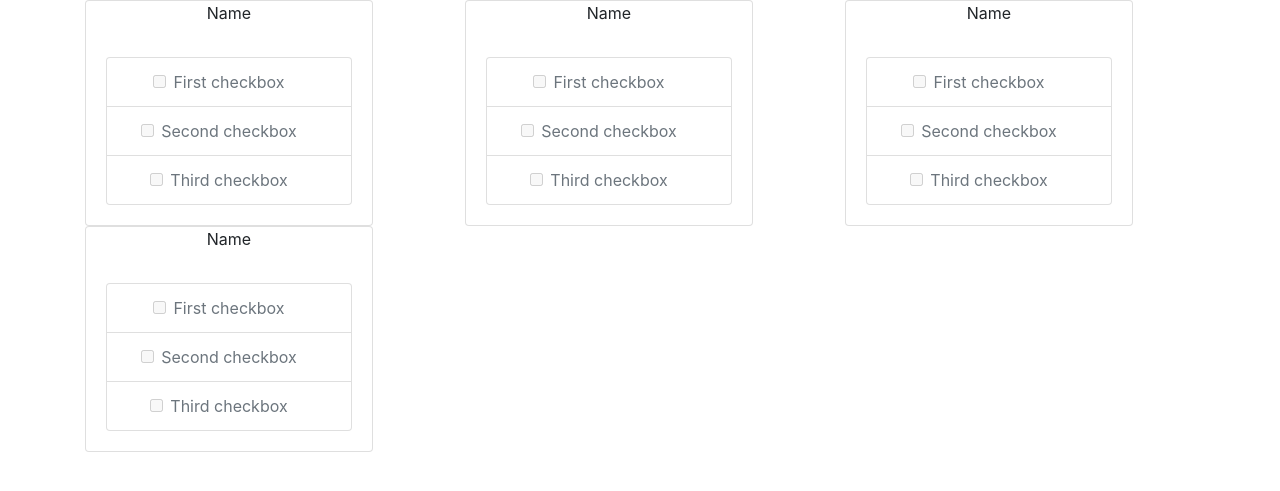
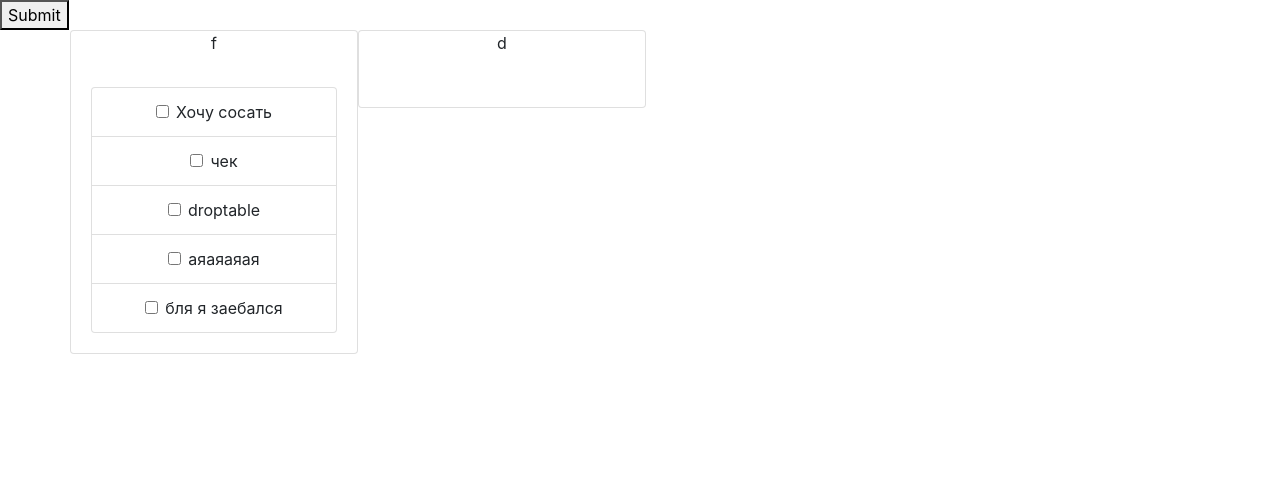
Before and after one commit to LeftTry/WishListProject, a Django app: page / in a window 1280 px wide. Shown: the part 76-567 px from the top of the page. Run offline with Django 4.2, Linux system fonts and the light colour scheme; a user stored in the database is signed in; data comes from the database, SQL or seed files in the repository; both versions use the stored data as it was after the commit; some libraries are stand-ins or nearby versions.

Commit message:
Making a list of wishlists.

```diff
--- a/WishListProject/WishList/models.py
+++ b/WishListProject/WishList/models.py
@@ -1,9 +1,17 @@
+from random import randint
+
 from django.db import models
+from django.db.models import Count
+
 
 class Object(models.Model):
     name = models.CharField(max_length=200)
     description = models.CharField(max_length=2000)
 
 class Person(models.Model):
+    def random(self):
+        count = self.aggregate(count=Count('id'))['count']
+        random_index = randint(0, count - 1)
+        return self.all()[random_index]
     name = models.CharField(max_length=20)
     all_ids = models.JSONField(default=list)
--- a/WishListProject/WishList/templates/list_of_wishlists.html
+++ b/WishListProject/WishList/templates/list_of_wishlists.html
@@ -25,93 +25,36 @@
       </form>
   </div>
 </nav>
+<form method="post">
+    {% csrf_token %}
+<button type="submit">Submit</button>
 <div class="container text-center">
-  <div class="row row-cols-2">
-    <div class="col">
+  <div class="row align-items-start">
+      {% if list_of_lists %}
+      {% for name, list_of_wishes in list_of_lists.items %}
         <div class="card" style="width: 18rem;">
-            <div class="card-title">Name</div>
+            <div class="card-title"> {{name}}</div>
             <div class="card-body">
                 <ul class="list-group">
+                    {%for wish in list_of_wishes%}
                     <li class="list-group-item">
-                        <input class="form-check-input me-1" type="checkbox" value="" id="firstCheckbox1" disabled>
-                        <label class="form-check-label" for="firstCheckbox1">First checkbox</label>
+                        <div class="form-check">
+                        <input class="form-check-input me-1" type="checkbox" value="{{wish.name}}" name = "bro" id = "olo">
+                        <label class="form-check-label" for="olo"> {{wish.name}}</label>
+                        </div>
                     </li>
-                    <li class="list-group-item">
-                        <input class="form-check-input me-1" type="checkbox" value="" id="secondCheckbox1" disabled>
-                        <label class="form-check-label" for="secondCheckbox1">Second checkbox</label>
-                    </li>
-                    <li class="list-group-item">
-                        <input class="form-check-input me-1" type="checkbox" value="" id="thirdCheckbox1" disabled>
-                        <label class="form-check-label" for="thirdCheckbox1">Third checkbox</label>
-                    </li>
+                    {%endfor%}
                 </ul>
             </div>
         </div>
-    </div>
+      {% endfor %}
+    {% else %}
+      <p>You have not added any wishes.</p>
+    {% endif %}
     <div class="col">
-        <div class="card" style="width: 18rem;">
-            <div class="card-title">Name</div>
-            <div class="card-body">
-                <ul class="list-group">
-                    <li class="list-group-item">
-                        <input class="form-check-input me-1" type="checkbox" value="" id="firstCheckbox2" disabled>
-                        <label class="form-check-label" for="firstCheckbox2">First checkbox</label>
-                    </li>
-                    <li class="list-group-item">
-                        <input class="form-check-input me-1" type="checkbox" value="" id="secondCheckbox2" disabled>
-                        <label class="form-check-label" for="secondCheckbox2">Second checkbox</label>
-                    </li>
-                    <li class="list-group-item">
-                        <input class="form-check-input me-1" type="checkbox" value="" id="thirdCheckbox2" disabled>
-                        <label class="form-check-label" for="thirdCheckbox2">Third checkbox</label>
-                    </li>
-                </ul>
-            </div>
-        </div>
-    </div>
-    <div class="col">
-        <div class="card" style="width: 18rem;">
-            <div class="card-title">Name</div>
-            <div class="card-body">
-                <ul class="list-group">
-                    <li class="list-group-item">
-                        <input class="form-check-input me-1" type="checkbox" value="" id="firstCheckbox3" disabled>
-                        <label class="form-check-label" for="firstCheckbox3">First checkbox</label>
-                    </li>
-                    <li class="list-group-item">
-                        <input class="form-check-input me-1" type="checkbox" value="" id="secondCheckbox3" disabled>
-                        <label class="form-check-label" for="secondCheckbox3">Second checkbox</label>
-                    </li>
-                    <li class="list-group-item">
-                        <input class="form-check-input me-1" type="checkbox" value="" id="thirdCheckbox3" disabled>
-                        <label class="form-check-label" for="thirdCheckbox3">Third checkbox</label>
-                    </li>
-                </ul>
-            </div>
-        </div>
-    </div>
-    <div class="col">
-        <div class="card" style="width: 18rem;">
-            <div class="card-title">Name</div>
-            <div class="card-body">
-                <ul class="list-group">
-                    <li class="list-group-item">
-                        <input class="form-check-input me-1" type="checkbox" value="" id="firstCheckbox4" disabled>
-                        <label class="form-check-label" for="firstCheckbox4">First checkbox</label>
-                    </li>
-                    <li class="list-group-item">
-                        <input class="form-check-input me-1" type="checkbox" value="" id="secondCheckbox4" disabled>
-                        <label class="form-check-label" for="secondCheckbox4">Second checkbox</label>
-                    </li>
-                    <li class="list-group-item">
-                        <input class="form-check-input me-1" type="checkbox" value="" id="thirdCheckbox4" disabled>
-                        <label class="form-check-label" for="thirdCheckbox4">Third checkbox</label>
-                    </li>
-                </ul>
-            </div>
-        </div>
     </div>
   </div>
 </div>
+</form>
 </body>
 </html>
--- a/WishListProject/WishList/views.py
+++ b/WishListProject/WishList/views.py
@@ -1,3 +1,5 @@
+import random
+
 from django.contrib.auth import authenticate, login, logout
 from django.contrib.auth.models import User
 from django.http import JsonResponse, HttpResponse, FileResponse
@@ -6,6 +8,7 @@ from django.contrib import messages
 from .models import Person, Object
 import json
 from django.template import loader
+from django.forms import formset_factory
 
 def login_page(request):
     if request.method == 'GET':
@@ -100,7 +103,43 @@ def own_wishlist(request):
 def list_of_wishlists(request):
     #TODO
     if request.user.is_authenticated:
-        return render(request, 'list_of_wishlists.html')
+        if request.method == 'GET':
+            listoflists = {}
+            for i in range(2):
+                rand_person = random.choice(Person.objects.all())
+                while rand_person.name == request.user.username:
+                    rand_person = random.choice(Person.objects.all())
+                jd = json.JSONDecoder()
+                je = json.JSONEncoder()
+                list_of_random_wishes = jd.decode(str(rand_person.all_ids))
+                list_to_die = []
+                for wish_id in list_of_random_wishes:
+                    obj = get_object_or_404(Object, pk=wish_id)
+                    list_to_die.append(obj)
+                listoflists[rand_person.name] = list_to_die
+            print(listoflists)
+            template = loader.get_template('list_of_wishlists.html')
+            context = {
+                'list_of_lists': listoflists
+            }
+            return HttpResponse(template.render(context, request))
+        if request.method == 'POST':
+            wishes = request.POST.getlist('bro')
+            print("ok")
+            print(wishes)
+            for wish in wishes:
+                print(" new wish")
+                print(wish)
+                obj = Object.objects.get(name=wish, description='username')
+                user = Person.objects.get(name=request.user.username)
+                jd = json.JSONDecoder()
+                je = json.JSONEncoder()
+                list_of_wishes = jd.decode(str(user.all_ids))
+                list_of_wishes.append(obj.id)
+                json_of_wishes = je.encode(list_of_wishes)
+                user.all_ids = json_of_wishes
+                user.save()
+            return redirect('/')
     else:
         return redirect('/login')
 
```
Also changed, not shown: WishListProject/db.sqlite3.
